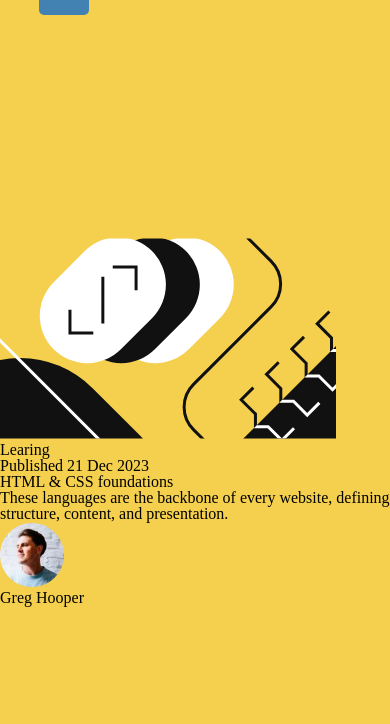
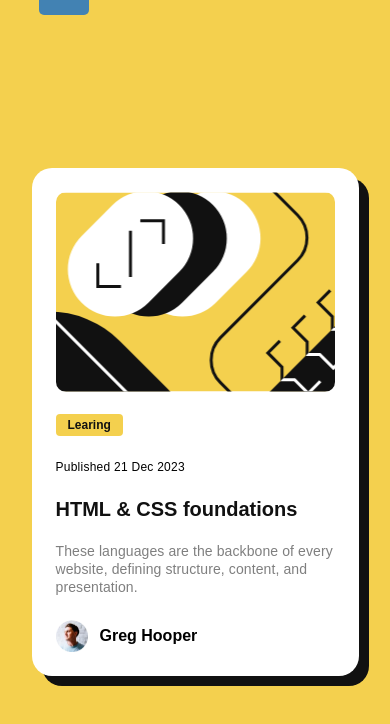
Before and after one commit to alexanderivanov2/frontend-mentor, a Vue app: page /newbie/blog-preview-card in a window 390 px wide. Shown: the top 724 px of the page. Built offline with nearby package versions, Linux system fonts and the light colour scheme.

Commit message:
mobile implementation

```diff
--- a/src/assets/styles/components/newbie/_blogPreviewCard.scss
+++ b/src/assets/styles/components/newbie/_blogPreviewCard.scss
@@ -1,3 +1,78 @@
 .blog-preview-card {
+    @import url('https://fonts.googleapis.com/css2?family=Figtree:ital,wght@0,300..900;1,300..900&display=swap');
 
+    $black: #111111;
+    $grey: #7F7F7F;
+    $yellow: #F4D04E;
+    $white: #FFFFFF;
+    $border-radius: 2rem;
+
+    background-color: $white;
+    max-width: 327px;
+    min-height: 501px;
+    padding: 24px;
+    border-radius: $border-radius;
+    font-family: "Figtree", sans-serif;
+
+    box-shadow: 10px 10px 0px 0px $black;
+
+    .blog-preview-card-image {
+        background-image: url('../../../../../public/assets/images/blogPreviewCard/illustration-article.svg');
+        background-repeat: no-repeat;
+        background-size: cover;
+        background-position: center;
+        border-radius: 1rem;
+        height: 200px;
+        max-height: 200px;
+    }
+
+    .blog-preview-card-body {
+        margin: 2.4rem auto;
+        display: flex;
+        flex-direction: column;
+        gap: 2.4rem;
+
+        font-size: 12px;
+        line-height: 150%;
+
+        .card-body-tags {
+            .card-body-tag {
+                background-color: $yellow;
+                color: $black;
+                padding: 4px 1.2rem;
+                border-radius: 4px;
+                line-height: 150%;
+                font-weight: 900;
+            }
+        }
+
+        .card-body-date {
+            font-weight: 500;
+            letter-spacing: 0.25px;
+        }
+
+        .card-body-title {
+            color: $black;
+            font-size: 2rem;
+            font-weight: 900;
+        }
+
+        .card-body-description {
+            color: $grey;
+            letter-spacing: 0.10px;
+            font-size: 14px;
+        }
+    }
+
+    .blog-preview-card-footer {
+        display: flex;
+        align-items: center;
+        gap: 1.2rem;
+        font-weight: 900;
+
+        .publisher-avatar {
+            width: 32px;
+            height: 32px;
+        }
+    }
 }
--- a/src/components/NewbieCards/BlogPreviewCard.vue
+++ b/src/components/NewbieCards/BlogPreviewCard.vue
@@ -1,8 +1,6 @@
 <template>
     <div class="blog-preview-card">
-        <div class="blog-preview-card-image-wrapper">
-            <img :src="BlogPreviewImage" alt="blog preview image" />
-        </div>
+        <div class="blog-preview-card-image"></div>
         <div class="blog-preview-card-body">
             <div class="card-body-tags">
                 <span class="card-body-tag">Learing</span>
@@ -19,6 +17,5 @@
 </template>
 
 <script setup>
-import BlogPreviewImage from '../../../public/assets/images/blogPreviewCard/illustration-article.svg';
 import PublisherImage from '../../../public/assets/images/blogPreviewCard/image-avatar.webp';
 </script>
```
